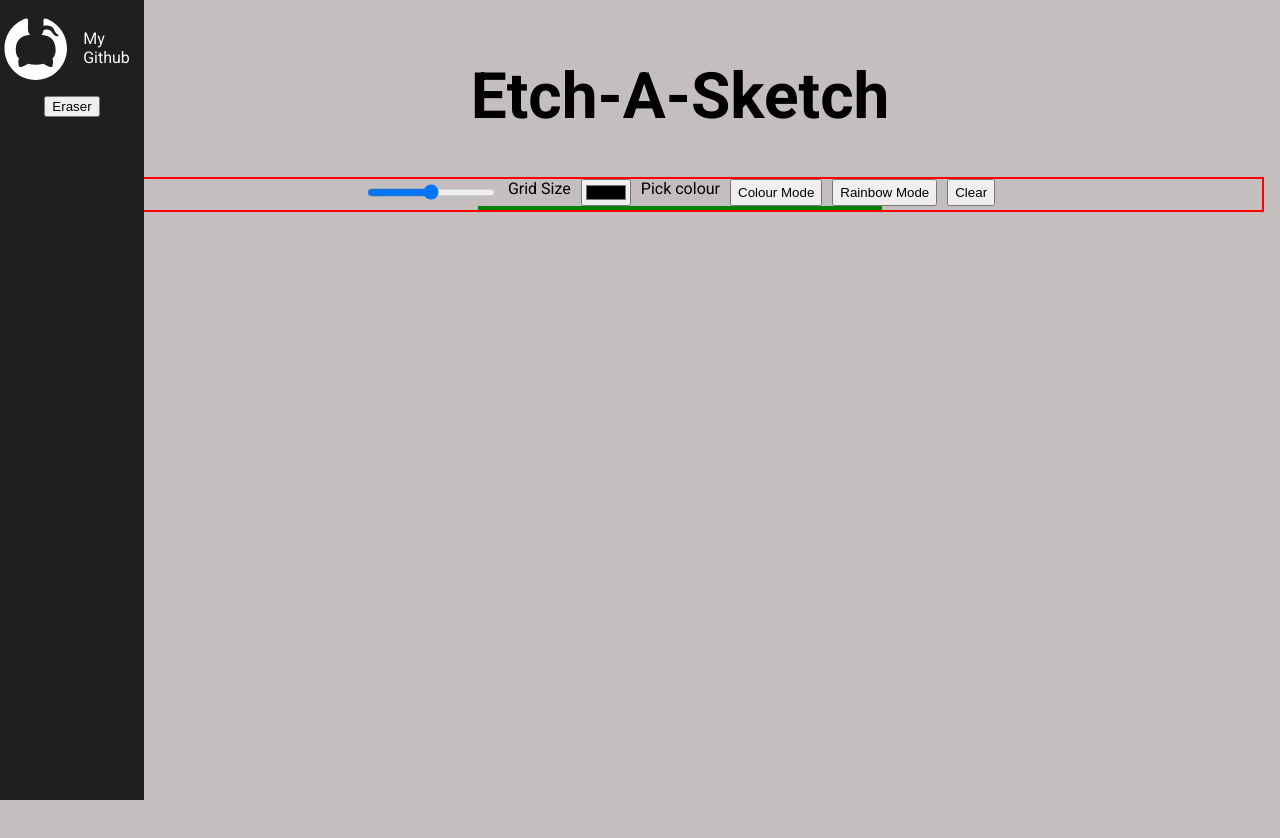
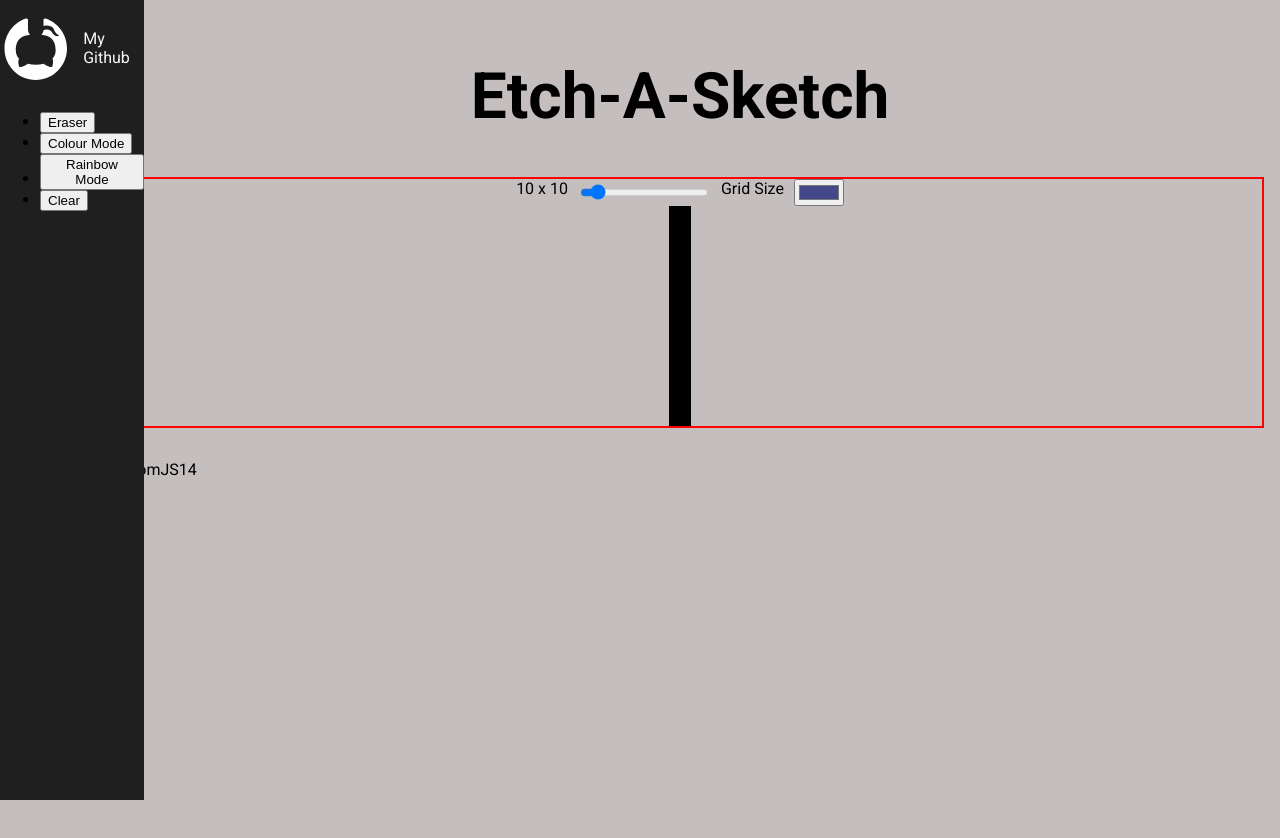
Before and after one commit to TomJS14/etch-a-sketch, a plain HTML site: page index.html in a window 1280 px wide. Drawn offline with Linux system fonts and the light colour scheme.

Commit message:
Completed Project

```diff
--- a/index.html
+++ b/index.html
@@ -12,18 +12,30 @@
         @import url('https://fonts.googleapis.com/css2?family=Roboto:ital,wght@0,100;0,300;0,400;0,500;0,700;0,900;1,100;1,300;1,400;1,500;1,700;1,900&display=swap');
         @import url('https://fonts.googleapis.com/css2?family=Press+Start+2P&family=Roboto:ital,wght@0,100;0,300;0,400;0,500;0,700;0,900;1,100;1,300;1,400;1,500;1,700;1,900&display=swap');
       </style>
+      <script src="https://kit.fontawesome.com/0ed058305f.js" crossorigin="anonymous"></script>
 </head>
 <body>
     <nav class="navbar">
         <ul class="navbar-nav">
             <li class="nav-item">
-                <a href="https://github.com/TomJS14/etch-a-sketch" class="nav-link">
+                <a href="https://github.com/TomJS14" class="nav-link" target="_blank">
                 <svg viewbox = "0 0 100 100"width="98" height="96" xmlns="http://www.w3.org/2000/svg"><path fill-rule="evenodd" d="M48.854 0C21.839 0 0 22 0 49.217c0 21.756 13.993 40.172 33.405 46.69 2.427.49 3.316-1.059 3.316-2.362 0-1.141-.08-5.052-.08-9.127-13.59 2.934-16.42-5.867-16.42-5.867-2.184-5.704-5.42-7.17-5.42-7.17-4.448-3.015.324-3.015.324-3.015 4.934.326 7.523 5.052 7.523 5.052 4.367 7.496 11.404 5.378 14.235 4.074.404-3.178 1.699-5.378 3.074-6.6-10.839-1.141-22.243-5.378-22.243-24.283 0-5.378 1.94-9.778 5.014-13.2-.485-1.222-2.184-6.275.486-13.038 0 0 4.125-1.304 13.426 5.052a46.97 46.97 0 0 1 12.214-1.63c4.125 0 8.33.571 12.213 1.63 9.302-6.356 13.427-5.052 13.427-5.052 2.67 6.763.97 11.816.485 13.038 3.155 3.422 5.015 7.822 5.015 13.2 0 18.905-11.404 23.06-22.324 24.283 1.78 1.548 3.316 4.481 3.316 9.126 0 6.6-.08 11.897-.08 13.526 0 1.304.89 2.853 3.316 2.364 19.412-6.52 33.405-24.935 33.405-46.691C97.707 22 75.788 0 48.854 0z" fill="#fff"/></svg>
                 <span class="link-text">My Github</span>
                 </a>
             </li>
+        </ul>
+        <ul class="navbar-buttons">
             <li>
-                <button>Eraser</button>
+                <button class="eraserBtn">Eraser</button>
+            </li>
+            <li>
+                <button class="colorBtn">Colour Mode</button>
+            </li>
+            <li>
+                <button class="rainbowBtn">Rainbow Mode</button>
+            </li>
+            <li>
+                <button class="clearBtn">Clear</button>
             </li>
 
         </ul>
@@ -36,21 +48,30 @@
 
     <div class="container">
         <div class="options">
-            <input type="range">Grid Size</input>
-            <input class="picker" type="color">Pick colour</input>
-            <button>Colour Mode</button>
-            <button>Rainbow Mode</button>
-
-            <button>Clear</button>
+            <div class="sizeLabel">10 x 10</div>
+            <input class="sizeSlider" type="range" min="1" max="100" value="10"><span class="size">Grid Size</span></input>
+            <label><input class="picker" type="color" value="#444888"></input></label>
         </div>
-        <div class="grid">
+        <div class="canvas">
             <!-- grid will go in here -->
 
         </div>
 
 
     </div>
- </main>>
+ </main>
+ <footer class="footer">
+    <p>
+      Copyright ©
+      <script>
+        document.write(new Date().getFullYear())
+      </script>
+      TomJS14
+    </p>
+    <a href="https://github.com/TomJS14" target="_blank">
+      <i class="fab fa-github"></i
+    ></a>
+
 
 </body>
 </html>
```
